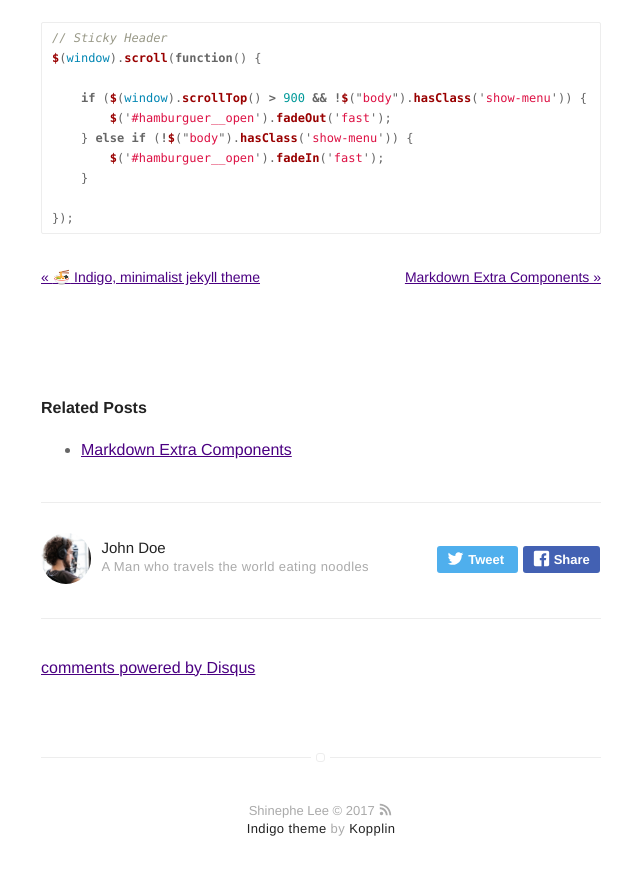
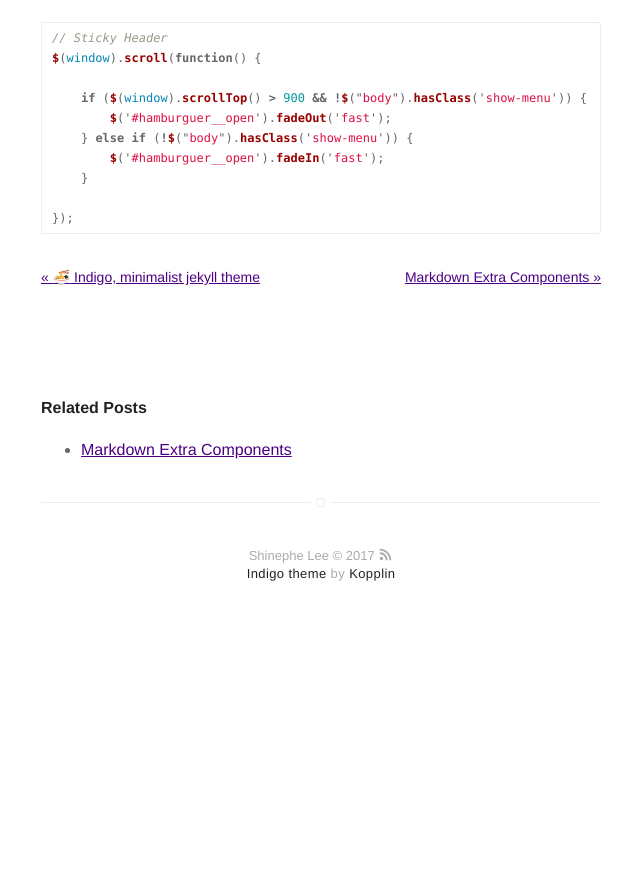
Before and after one commit to shinephe/shinephe.github.io, a Jekyll site: the page built from _posts/2016-02-24-markdown-common-elements.markdown, in a window 1280 px wide and 900 px high, scrolled down 5569 px. Shown: the top 875 px of the window, without its empty margins (319-959 px from the left). Built offline with Jekyll 4.4.1, drawn with Linux system fonts in a browser that asks for light colours; emoji names are drawn with the system emoji font; comment, search, counter and statistics services are not loaded; after the commit the page ends 6214 px from its top, so only the background shows below that; part of the change alters nothing that is shown.

Commit message:
Update _config.yml

```diff
--- a/_config.yml
+++ b/_config.yml
@@ -31,7 +31,7 @@ permalink: /:title/
 # if you don't want comments in your posts, leave categories empty
 disqus:
   shortname: mydisqus # enter this from your disqus account
-  categories: [blog, project] # only show disqus for posts that have these categories
+  categories: [] # only show disqus for posts that have these categories
 
 # if you don't have any of social below, comment the line
 # facebook: myfacebook
@@ -94,7 +94,7 @@ related: true
 post-advance-links: [blog]
 
 # show author block at the end of a post ?
-show-author: true
+show-author: false
 
 # do you want some animations?
 animation: true
```
